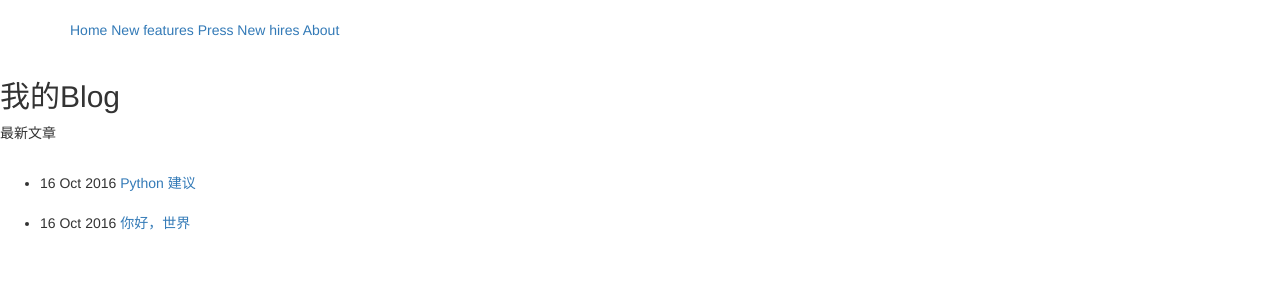
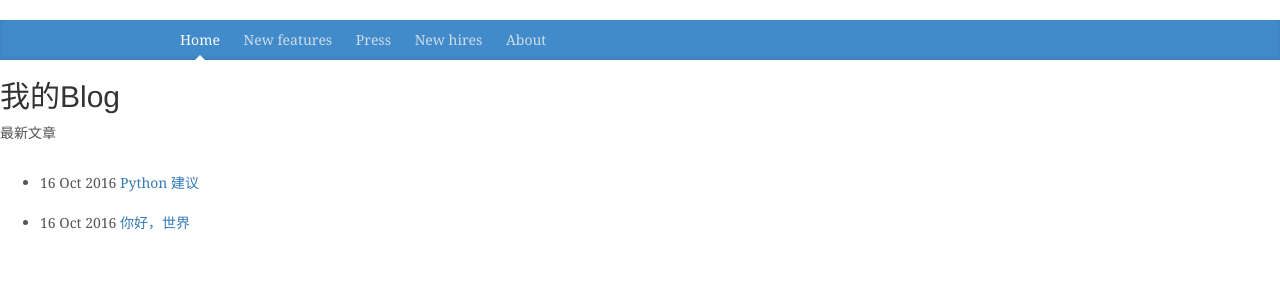
Before and after one commit to night1008/night1008.github.io, a Jekyll site: the page built from index.html, in a window 1280 px wide. Shown: the top 300 px of the page. Built offline with Jekyll 4.4.1, drawn with Linux system fonts in a browser that asks for light colours; nearby versions of some CDN libraries; library files that are not in the unit come from our copies.

Commit message:
add custom css

```diff
--- a/_layouts/default.html
+++ b/_layouts/default.html
@@ -10,6 +10,9 @@
 
     	<!-- IE10 viewport hack for Surface/desktop Windows 8 bug -->
     	<!-- <link href="../../assets/css/ie10-viewport-bug-workaround.css" rel="stylesheet"> -->
+
+        <!-- custom core CSS -->
+        <link href="{{'/assets/css/custom.css' | relative_url }}" rel="stylesheet">
 
 	　　<title>{{ page.title }}</title>
 	</head>
--- /dev/null
+++ b/assets/css/custom.css
@@ -0,0 +1,166 @@
+/*
+ * Globals
+ */
+
+body {
+  font-family: Georgia, "Times New Roman", Times, serif;
+  color: #555;
+}
+
+h1, .h1,
+h2, .h2,
+h3, .h3,
+h4, .h4,
+h5, .h5,
+h6, .h6 {
+  margin-top: 0;
+  font-family: "Helvetica Neue", Helvetica, Arial, sans-serif;
+  font-weight: normal;
+  color: #333;
+}
+
+
+/*
+ * Override Bootstrap's default container.
+ */
+
+@media (min-width: 1200px) {
+  .container {
+    width: 970px;
+  }
+}
+
+
+/*
+ * Masthead for nav
+ */
+
+.blog-masthead {
+  background-color: #428bca;
+  -webkit-box-shadow: inset 0 -2px 5px rgba(0,0,0,.1);
+          box-shadow: inset 0 -2px 5px rgba(0,0,0,.1);
+}
+
+/* Nav links */
+.blog-nav-item {
+  position: relative;
+  display: inline-block;
+  padding: 10px;
+  font-weight: 500;
+  color: #cdddeb;
+}
+.blog-nav-item:hover,
+.blog-nav-item:focus {
+  color: #fff;
+  text-decoration: none;
+}
+
+/* Active state gets a caret at the bottom */
+.blog-nav .active {
+  color: #fff;
+}
+.blog-nav .active:after {
+  position: absolute;
+  bottom: 0;
+  left: 50%;
+  width: 0;
+  height: 0;
+  margin-left: -5px;
+  vertical-align: middle;
+  content: " ";
+  border-right: 5px solid transparent;
+  border-bottom: 5px solid;
+  border-left: 5px solid transparent;
+}
+
+
+/*
+ * Blog name and description
+ */
+
+.blog-header {
+  padding-top: 20px;
+  padding-bottom: 20px;
+}
+.blog-title {
+  margin-top: 30px;
+  margin-bottom: 0;
+  font-size: 60px;
+  font-weight: normal;
+}
+.blog-description {
+  font-size: 20px;
+  color: #999;
+}
+
+
+/*
+ * Main column and sidebar layout
+ */
+
+.blog-main {
+  font-size: 18px;
+  line-height: 1.5;
+}
+
+/* Sidebar modules for boxing content */
+.sidebar-module {
+  padding: 15px;
+  margin: 0 -15px 15px;
+}
+.sidebar-module-inset {
+  padding: 15px;
+  background-color: #f5f5f5;
+  border-radius: 4px;
+}
+.sidebar-module-inset p:last-child,
+.sidebar-module-inset ul:last-child,
+.sidebar-module-inset ol:last-child {
+  margin-bottom: 0;
+}
+
+
+/* Pagination */
+.pager {
+  margin-bottom: 60px;
+  text-align: left;
+}
+.pager > li > a {
+  width: 140px;
+  padding: 10px 20px;
+  text-align: center;
+  border-radius: 30px;
+}
+
+
+/*
+ * Blog posts
+ */
+
+.blog-post {
+  margin-bottom: 60px;
+}
+.blog-post-title {
+  margin-bottom: 5px;
+  font-size: 40px;
+}
+.blog-post-meta {
+  margin-bottom: 20px;
+  color: #999;
+}
+
+
+/*
+ * Footer
+ */
+
+.blog-footer {
+  padding: 40px 0;
+  color: #999;
+  text-align: center;
+  background-color: #f9f9f9;
+  border-top: 1px solid #e5e5e5;
+}
+.blog-footer p:last-child {
+  margin-bottom: 0;
+}
```
